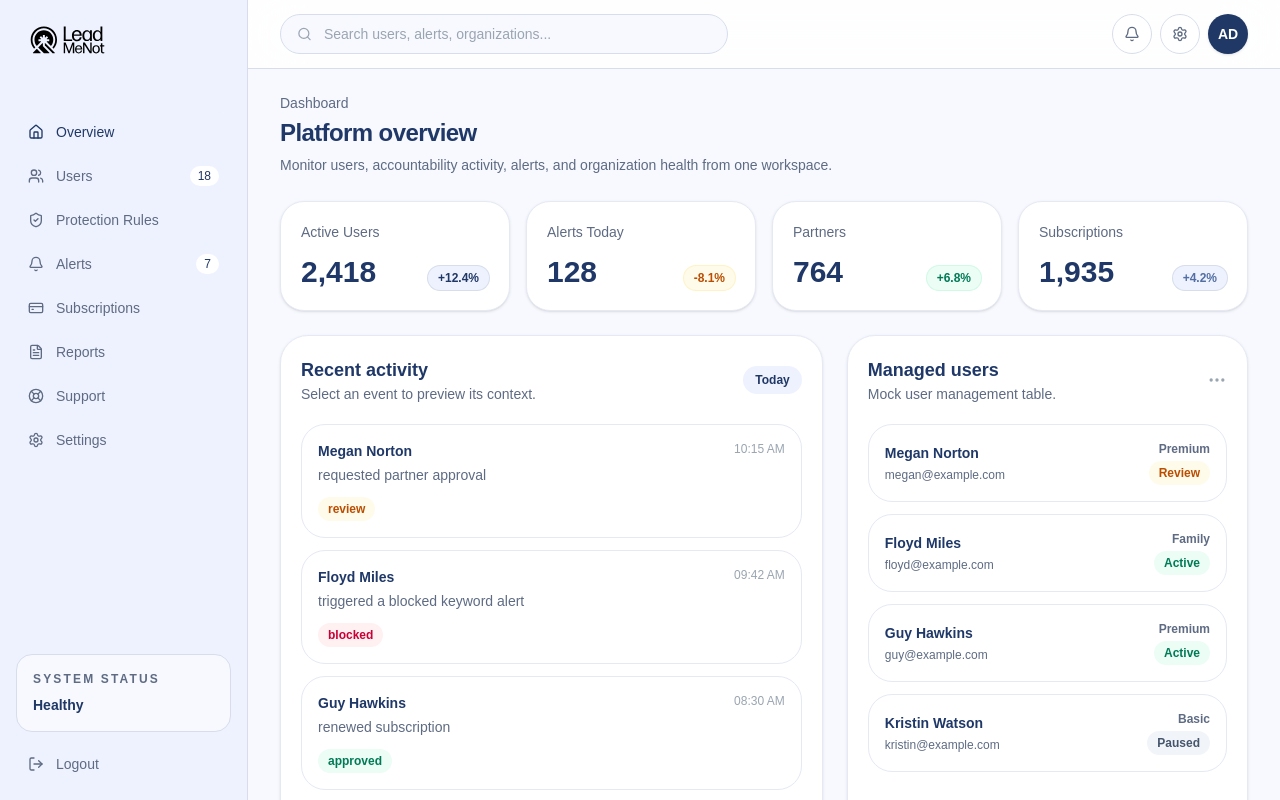
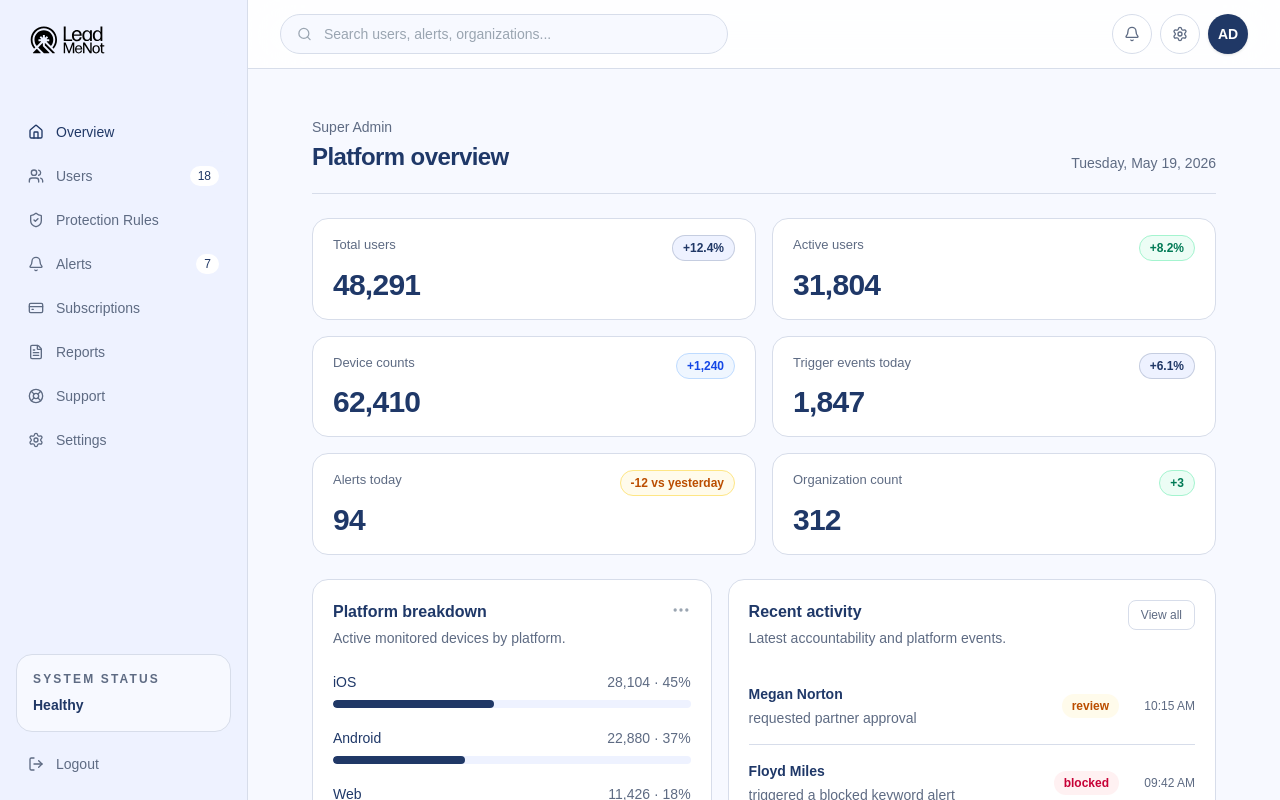
Before and after one commit to ishara-dhanushan/lead-me-not-dashboard, a Next.js app: page /dashboard in a window 1280 px wide. Built offline with nearby package versions, Linux system fonts and the light colour scheme.

Commit message:
fix: Improve dashboard layout

```diff
--- a/src/app/dashboard/components/MainOverview.tsx
+++ b/src/app/dashboard/components/MainOverview.tsx
@@ -7,12 +7,6 @@ type MainOverviewProps = {
   onSelectActivity: (activityId: string) => void;
 };
 
-const statusStyles = {
-  Active: "bg-emerald-50 text-emerald-700",
-  Review: "bg-amber-50 text-amber-700",
-  Paused: "bg-slate-100 text-slate-600",
-};
-
 const activityStyles = {
   review: "bg-amber-50 text-amber-700",
   approved: "bg-emerald-50 text-emerald-700",
@@ -20,30 +14,74 @@ const activityStyles = {
   info: "bg-lmn-bg text-lmn-primary",
 };
 
+const platformBreakdown = [
+  { label: "iOS", value: "28,104", percentage: "45%", width: "w-[45%]" },
+  { label: "Android", value: "22,880", percentage: "37%", width: "w-[37%]" },
+  { label: "Web", value: "11,426", percentage: "18%", width: "w-[18%]" },
+];
+
 export default function MainOverview({
   selectedActivityId,
   onSelectActivity,
 }: MainOverviewProps) {
   return (
-    <div className="mt-6 grid gap-6 xl:grid-cols-[1.15fr_0.85fr]">
-      <section className="rounded-[28px] border border-lmn-border-soft bg-white p-5 shadow-sm">
-        <div className="flex items-center justify-between">
+    <div className="grid gap-4 xl:grid-cols-[0.9fr_1.1fr]">
+      <section className="rounded-2xl border border-lmn-border bg-white p-5">
+        <div className="flex items-start justify-between">
           <div>
-            <h2 className="text-lg font-bold text-lmn-text">Recent activity</h2>
-            <p className="text-sm text-lmn-muted">
-              Select an event to preview its context.
+            <h2 className="text-base font-semibold text-lmn-text">
+              Platform breakdown
+            </h2>
+            <p className="mt-1 text-sm text-lmn-muted">
+              Active monitored devices by platform.
+            </p>
+          </div>
+
+          <MoreHorizontal className="h-5 w-5 text-lmn-muted-soft" />
+        </div>
+
+        <div className="mt-6 space-y-5">
+          {platformBreakdown.map((platform) => (
+            <div key={platform.label}>
+              <div className="mb-2 flex items-center justify-between text-sm">
+                <span className="font-medium text-lmn-text">
+                  {platform.label}
+                </span>
+                <span className="text-lmn-muted">
+                  {platform.value} · {platform.percentage}
+                </span>
+              </div>
+
+              <div className="h-2 overflow-hidden rounded-full bg-lmn-bg">
+                <div
+                  className={`h-full rounded-full bg-lmn-primary ${platform.width}`}
+                />
+              </div>
+            </div>
+          ))}
+        </div>
+      </section>
+
+      <section className="rounded-2xl border border-lmn-border bg-white p-5">
+        <div className="flex items-start justify-between">
+          <div>
+            <h2 className="text-base font-semibold text-lmn-text">
+              Recent activity
+            </h2>
+            <p className="mt-1 text-sm text-lmn-muted">
+              Latest accountability and platform events.
             </p>
           </div>
 
           <button
             type="button"
-            className="rounded-full bg-lmn-bg px-3 py-1.5 text-xs font-semibold text-lmn-primary"
+            className="rounded-lg border border-lmn-border px-3 py-1.5 text-xs font-medium text-lmn-muted transition hover:bg-lmn-bg"
           >
-            Today
+            View all
           </button>
         </div>
 
-        <div className="mt-5 space-y-3">
+        <div className="mt-5 divide-y divide-lmn-border">
           {activities.map((activity) => {
             const isSelected = selectedActivityId === activity.id;
 
@@ -52,79 +90,36 @@ export default function MainOverview({
                 key={activity.id}
                 type="button"
                 onClick={() => onSelectActivity(activity.id)}
-                className={`w-full rounded-3xl border p-4 text-left transition ${
-                  isSelected
-                    ? "border-lmn-primary-soft/40 bg-lmn-bg shadow-sm"
-                    : "border-lmn-border-soft bg-white hover:bg-lmn-bg-soft"
+                className={`flex w-full items-center justify-between gap-5 py-4 text-left transition ${
+                  isSelected ? "bg-lmn-bg px-3" : "hover:bg-lmn-bg-soft"
                 }`}
               >
-                <div className="flex items-start justify-between gap-4">
-                  <div>
-                    <p className="text-sm font-bold text-lmn-text">
+                <div className="min-w-0">
+                  <p className="truncate text-sm font-semibold text-lmn-text">
                     {activity.user}
                   </p>
-                    <p className="mt-1 text-sm text-lmn-muted">
+                  <p className="mt-1 truncate text-sm text-lmn-muted">
                     {activity.action}
                   </p>
                 </div>
 
-                  <span className="text-xs text-lmn-muted-soft">
-                    {activity.time}
-                  </span>
-                </div>
-
+                <div className="flex shrink-0 items-center gap-3">
                   <span
-                  className={`mt-3 inline-flex rounded-full px-2.5 py-1 text-xs font-semibold ${
+                    className={`rounded-full px-2.5 py-1 text-xs font-semibold ${
                       activityStyles[activity.status]
                     }`}
                   >
                     {activity.status}
                   </span>
+                  <span className="w-16 text-right text-xs text-lmn-muted">
+                    {activity.time}
+                  </span>
+                </div>
               </button>
             );
           })}
         </div>
       </section>
-
-      <section className="rounded-[28px] border border-lmn-border-soft bg-white p-5 shadow-sm">
-        <div className="flex items-center justify-between">
-          <div>
-            <h2 className="text-lg font-bold text-lmn-text">Managed users</h2>
-            <p className="text-sm text-lmn-muted">
-              Mock user management table.
-            </p>
-          </div>
-
-          <MoreHorizontal className="h-5 w-5 text-lmn-muted-soft" />
-        </div>
-
-        <div className="mt-5 space-y-3">
-          {managedUsers.map((user) => (
-            <article
-              key={user.email}
-              className="flex items-center justify-between rounded-3xl border border-lmn-border-soft bg-white p-4"
-            >
-              <div>
-                <p className="text-sm font-bold text-lmn-text">{user.name}</p>
-                <p className="mt-1 text-xs text-lmn-muted">{user.email}</p>
-              </div>
-
-              <div className="text-right">
-                <p className="text-xs font-semibold text-lmn-muted">
-                  {user.plan}
-                </p>
-                <span
-                  className={`mt-1 inline-flex rounded-full px-2.5 py-1 text-xs font-semibold ${
-                    statusStyles[user.status]
-                  }`}
-                >
-                  {user.status}
-                </span>
-              </div>
-            </article>
-          ))}
-        </div>
-      </section>
     </div>
   );
 }
--- a/src/app/dashboard/components/MetricCards.tsx
+++ b/src/app/dashboard/components/MetricCards.tsx
@@ -2,10 +2,10 @@
 import { metrics } from "./dashboard-data";
 
 const toneClasses = {
-  purple: "bg-lmn-bg text-lmn-primary ring-lmn-border",
-  green: "bg-emerald-50 text-emerald-700 ring-emerald-100",
-  amber: "bg-amber-50 text-amber-700 ring-amber-100",
-  blue: "bg-lmn-bg text-lmn-primary-soft ring-lmn-border",
+  purple: "border-lmn-primary/20 bg-lmn-bg text-lmn-primary",
+  green: "border-emerald-200 bg-emerald-50 text-emerald-700",
+  amber: "border-amber-200 bg-amber-50 text-amber-700",
+  blue: "border-blue-200 bg-blue-50 text-blue-700",
 };
 
 type MetricCardsProps = { containerWidth: number };
@@ -13,25 +13,33 @@ type MetricCardsProps = { containerWidth: number };
 export default function MetricCards({ containerWidth }: MetricCardsProps) {
   const cols =
     containerWidth === 0
-      ? "grid-cols-2 xl:grid-cols-4"
-      : containerWidth >= 700
-      ? "grid-cols-4"
-      : "grid-cols-2";
+      ? "grid-cols-1 md:grid-cols-2 2xl:grid-cols-3"
+      : containerWidth >= 980
+        ? "grid-cols-3"
+        : containerWidth >= 640
+          ? "grid-cols-2"
+          : "grid-cols-1";
 
   return (
     <div className={`grid gap-4 ${cols}`}>
       {metrics.map((metric) => (
         <article
           key={metric.label}
-          className="rounded-3xl border border-lmn-border-soft bg-white p-5 shadow-sm"
+          className="rounded-2xl border border-lmn-border bg-white px-5 py-4"
         >
-          <p className="text-sm text-lmn-muted">{metric.label}</p>
+          <div className="flex items-start justify-between gap-4">
+            <div>
+              <p className="text-[13px] font-medium text-lmn-muted">
+                {metric.label}
+              </p>
 
-          <div className="mt-3 flex items-end justify-between gap-2">
-            <p className="text-3xl font-bold text-lmn-text">{metric.value}</p>
+              <p className="mt-3 text-3xl font-semibold tracking-tight text-lmn-text">
+                {metric.value}
+              </p>
+            </div>
 
             <span
-              className={`rounded-full px-2.5 py-1 text-xs font-semibold ring-1 ${
+              className={`rounded-full border px-2.5 py-1 text-xs font-semibold ${
                 toneClasses[metric.tone]
               }`}
             >
--- a/src/app/dashboard/components/dashboard-data.ts
+++ b/src/app/dashboard/components/dashboard-data.ts
@@ -28,10 +28,22 @@ export const navItems: NavItem[] = [
 ];
 
 export const metrics: Metric[] = [
-  { label: "Active Users", value: "2,418", change: "+12.4%", tone: "purple" },
-  { label: "Alerts Today", value: "128", change: "-8.1%", tone: "amber" },
-  { label: "Partners", value: "764", change: "+6.8%", tone: "green" },
-  { label: "Subscriptions", value: "1,935", change: "+4.2%", tone: "blue" },
+  { label: "Total users", value: "48,291", change: "+12.4%", tone: "purple" },
+  { label: "Active users", value: "31,804", change: "+8.2%", tone: "green" },
+  { label: "Device counts", value: "62,410", change: "+1,240", tone: "blue" },
+  {
+    label: "Trigger events today",
+    value: "1,847",
+    change: "+6.1%",
+    tone: "purple",
+  },
+  {
+    label: "Alerts today",
+    value: "94",
+    change: "-12 vs yesterday",
+    tone: "amber",
+  },
+  { label: "Organization count", value: "312", change: "+3", tone: "green" },
 ];
 
 export const activities: ActivityItem[] = [
--- a/src/app/dashboard/page.tsx
+++ b/src/app/dashboard/page.tsx
@@ -1,7 +1,7 @@
 // src/app/dashboard/page.tsx
 "use client";
 
-import { useState } from "react";
+import { useMemo, useState } from "react";
 import MainOverview from "@/app/dashboard/components/MainOverview";
 import MetricCards from "@/app/dashboard/components/MetricCards";
 import { useContainerWidth } from "@/hooks/useContainerWidth";
@@ -11,19 +11,33 @@ export default function DashboardPage() {
     null
   );
 
+  const dateLabel = useMemo(
+    () =>
+      new Intl.DateTimeFormat("en-US", {
+        weekday: "long",
+        month: "long",
+        day: "numeric",
+        year: "numeric",
+      }).format(new Date()),
+    []
+  );
+
   const { ref: contentRef, width: contentWidth } = useContainerWidth();
 
   return (
-    <div ref={contentRef} className="space-y-6">
-      <section>
-        <p className="text-sm font-medium text-lmn-muted">Dashboard</p>
-        <h1 className="mt-1 text-2xl font-semibold tracking-tight text-lmn-text">
-          Platform overview
-        </h1>
-        <p className="mt-1 max-w-2xl text-sm leading-6 text-lmn-muted">
-          Monitor users, accountability activity, alerts, and organization
-          health from one workspace.
-        </p>
+    <div
+      ref={contentRef}
+      className="min-h-full space-y-6 bg-lmn-bg-soft px-5 py-6 sm:px-7 lg:px-8"
+    >
+      <section className="flex flex-col justify-between gap-3 border-b border-lmn-border pb-5 sm:flex-row sm:items-end">
+        <div>
+          <p className="text-sm font-medium text-lmn-muted">Super Admin</p>
+          <h1 className="mt-1 text-2xl font-semibold tracking-tight text-lmn-text">
+            Platform overview
+          </h1>
+        </div>
+
+        <p className="text-sm text-lmn-muted">{dateLabel}</p>
       </section>
 
       <MetricCards containerWidth={contentWidth} />
```
Lines whose indentation alone changed are shown as unchanged.
